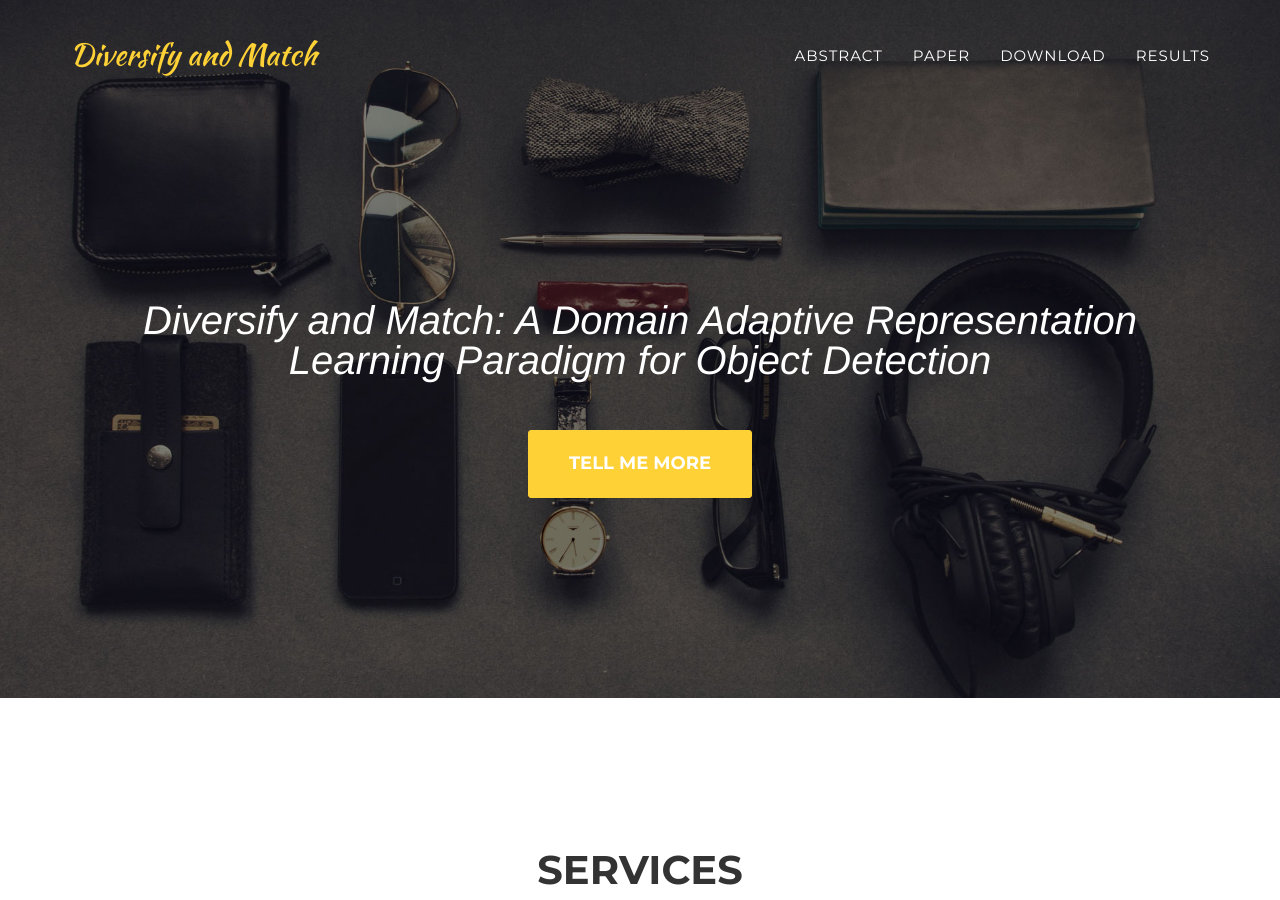
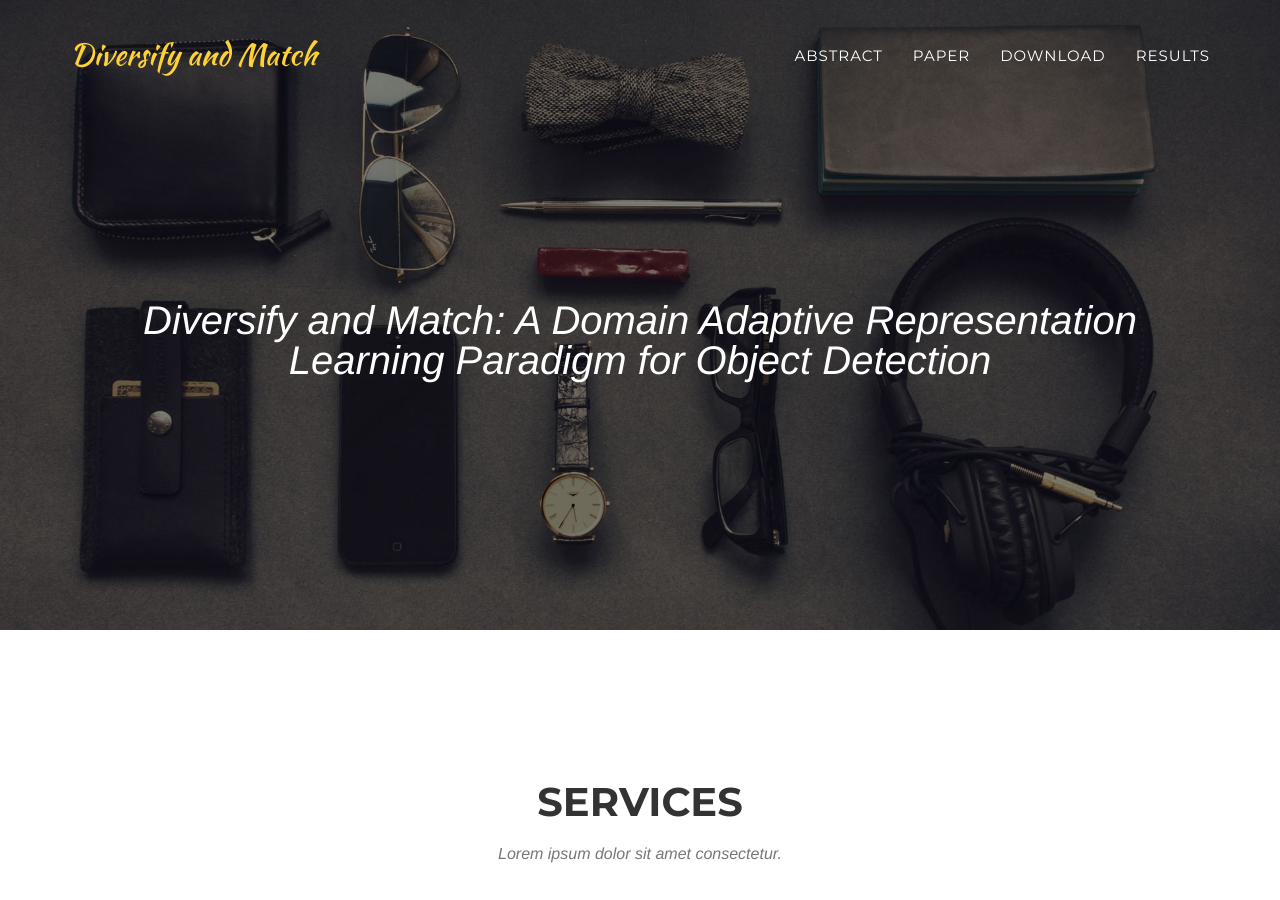
Before and after one commit to TKKim93/cvpr19_diversify, a Jekyll site: the page built from index.html, in a window 1280 px wide and 900 px high. Built offline with Jekyll 4.4.1, drawn with Linux system fonts in a browser that asks for light colours; some web fonts are replaced.

Commit message:
Update header.html

```diff
--- a/_includes/header.html
+++ b/_includes/header.html
@@ -43,7 +43,7 @@
             <div class="intro-text">
                 <div class="intro-lead-in">Diversify and Match: A Domain Adaptive Representation Learning Paradigm for Object Detection</div>
                 <div class="intro-heading"></div>
-                <a href="#services" class="page-scroll btn btn-xl">Tell Me More</a>
+<!--                <a href="#services" class="page-scroll btn btn-xl">Tell Me More</a> -->
             </div>
         </div>
     </header>
```
